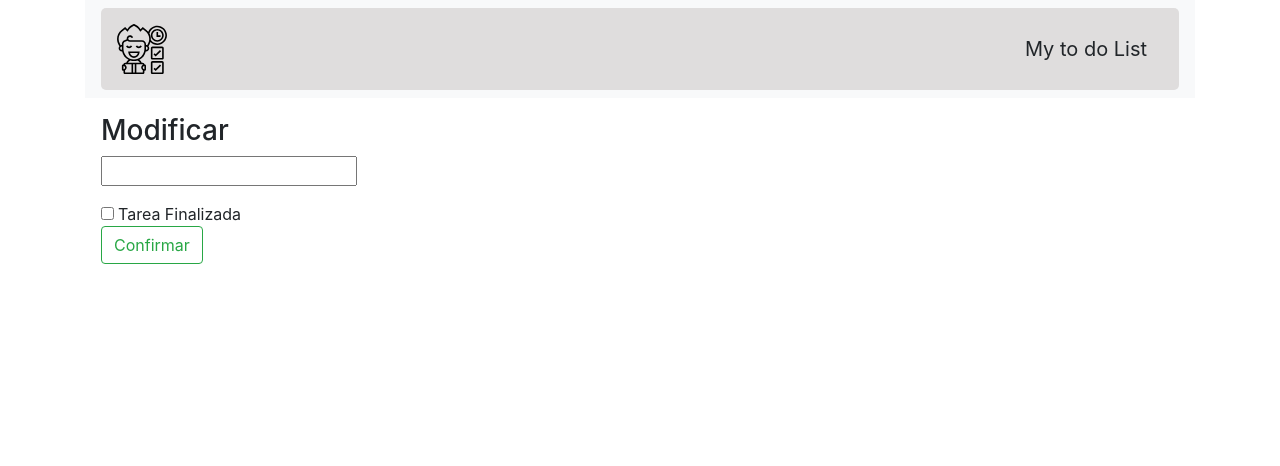
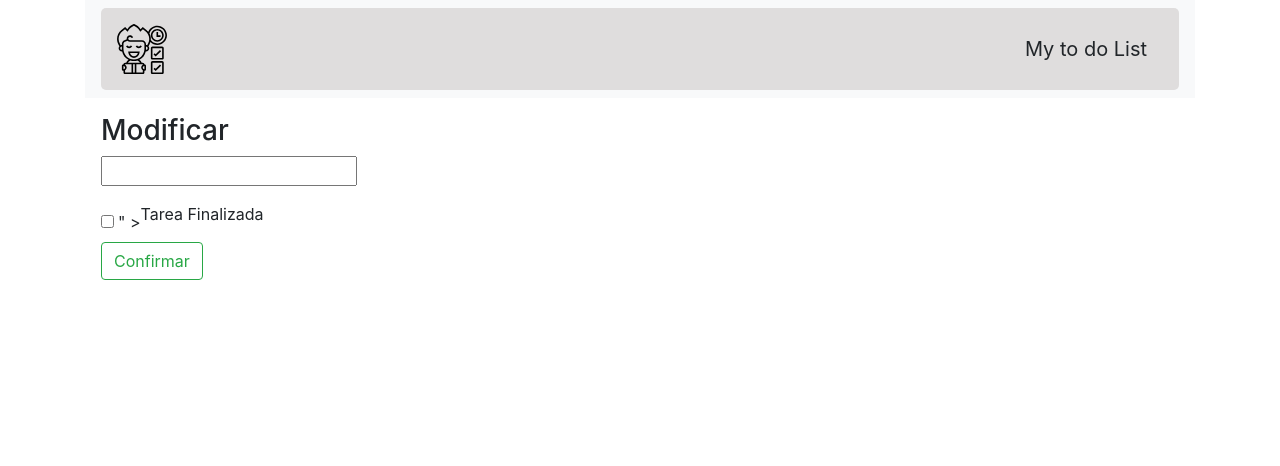
Before and after one commit to vanemanza/toDoApp, a Django app: template todo/tasks/templates/tasks/update_task.html in a window 1280 px wide. Shown: the top 466 px of the page. Run offline with Django 3.2, Linux system fonts and the light colour scheme; the template is opened without the code that fills it: values that come from a table or form of the project are taken from there, others are empty; some libraries are stand-ins or nearby versions.

Commit message:
modificacion en update.html

```diff
--- a/todo/tasks/templates/tasks/update_task.html
+++ b/todo/tasks/templates/tasks/update_task.html
@@ -15,9 +15,9 @@
 
     <div class="col-12">
       <div class="form-inline">
-        <input class="form-check-input" type="checkbox" id="gridCheck" >
+        <input class="form-check-input" type="checkbox" id="gridCheck" value="{{form.complete}}" >
         <label class="form-check-label" for="gridCheck">
-          Tarea Finalizada
+          <p>Tarea Finalizada </p>
         </label>
       </div>
     </div>
```
